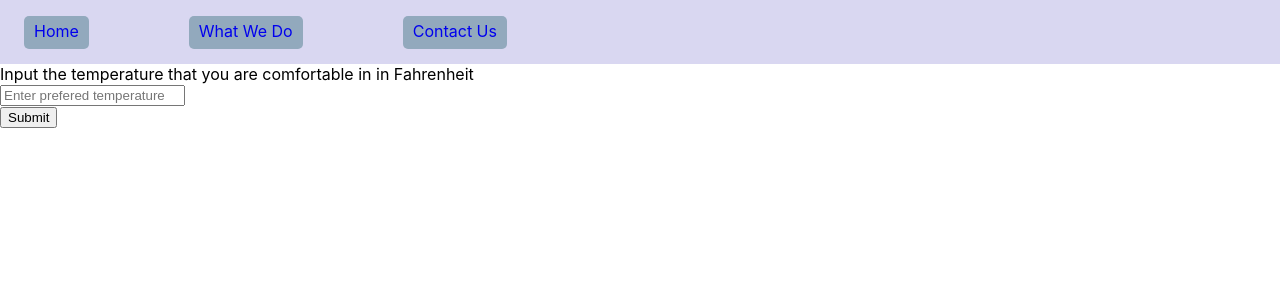
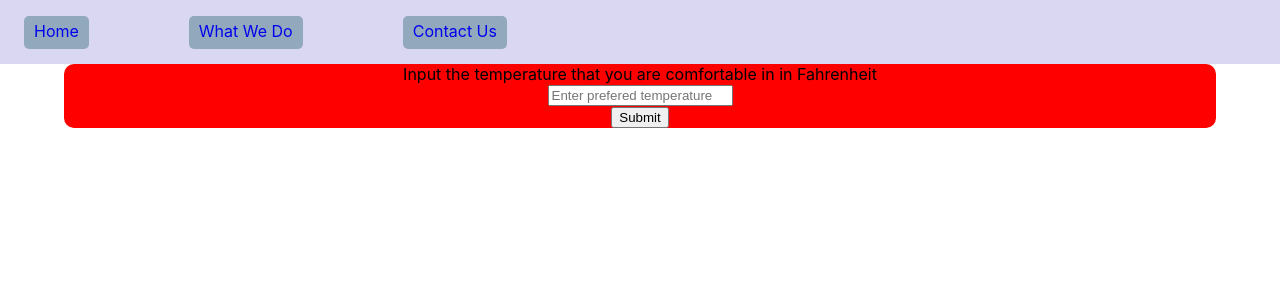
Before and after one commit to joshuajy03/purdueweather, a React (Create React App) app: page /#/ in a window 1280 px wide. Shown: the top 300 px of the page. Built offline with nearby package versions, Linux system fonts and the light colour scheme.

Commit message:
Placed elements in a red container, and aligned it to the center

```diff
--- a/src/components/Home.jsx
+++ b/src/components/Home.jsx
@@ -1,10 +1,11 @@
 import React, { useState, useEffect } from "react";
 import './WebPage.css';
-
+import SubmitButton from  './SubmitButton.jsx'
 
 function Home() {
   return (
-    <div className="home" align = "left">
+    <div className="home">
+        <div class = "container pt-3 pb-3 my-3" align = "center">
           <label>
             Input the temperature that you are comfortable in in Fahrenheit
           </label>
@@ -12,9 +13,8 @@ function Home() {
           <input type = "text" id = "comft_temp" placeholder = "Enter prefered temperature">
           </input>
           <br></br>
-        <button>
-          Submit
-        </button>
+          <SubmitButton />
+        </div>
     </div>
   );
 }
--- /dev/null
+++ b/src/components/SubmitButton.jsx
@@ -0,0 +1,17 @@
+import React, { Component } from 'react';
+
+class SubmitButton extends Component {
+  grabApiData = () => {
+    console.log('Click happened');
+  }
+
+  render() {
+    return(
+      <button onClick = {this.grabApiData}>
+        Submit
+      </button>
+    )
+  }
+}
+
+export default SubmitButton;
--- a/src/components/WebPage.css
+++ b/src/components/WebPage.css
@@ -16,3 +16,11 @@
 {
   text-decoration: none;
 }
+
+.container {
+  margin: auto;
+  background-color: red;
+  border-radius:10px;
+  min-width: 45vw;
+  max-width: 90vw;
+}
```
Lines whose indentation alone changed are shown as unchanged.
